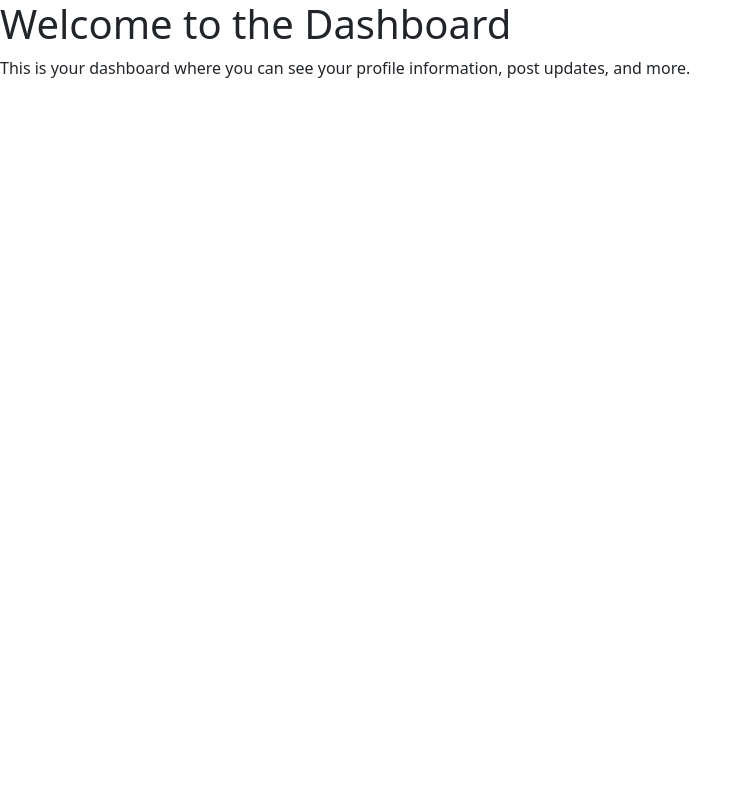
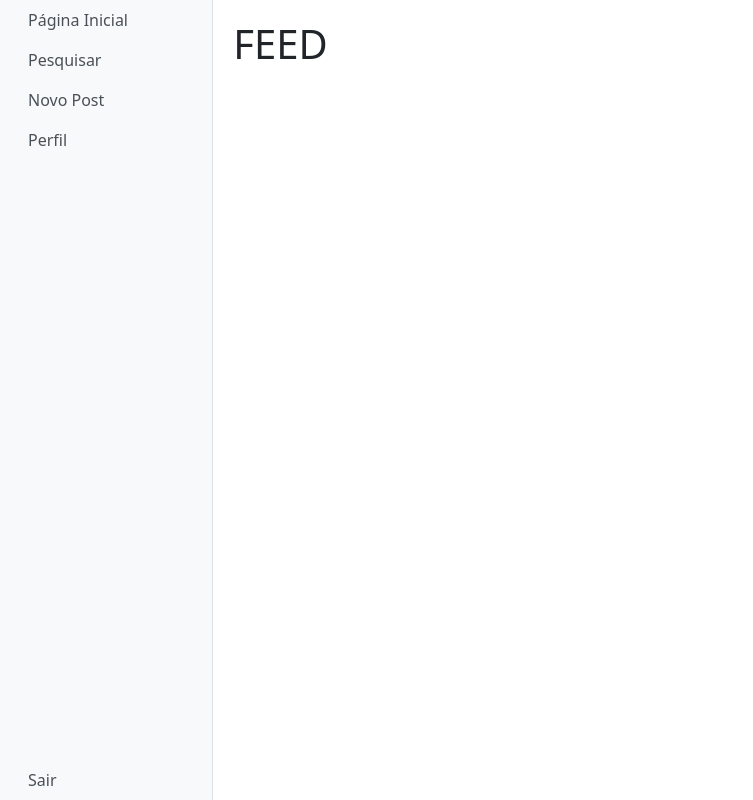
Before and after one commit to Projeto-Alceu-Mateus/Instagramfront, a React (Create React App) app: page /home in a window 1280 px wide. Shown: the whole page, without its empty margins (0-753 px from the left). Built offline with nearby package versions, Linux system fonts and the light colour scheme; sample sign-in values are in the browser's storage.

Commit message:
feat: home

```diff
--- a/package.json
+++ b/package.json
@@ -11,6 +11,7 @@
     "@testing-library/user-event": "^13.5.0",
     "axios": "^1.6.8",
     "bootstrap": "^5.3.3",
+    "js-cookie": "^3.0.5",
     "react": "^18.3.1",
     "react-dom": "^18.3.1",
     "react-router-dom": "^6.23.0",
--- a/src/App.js
+++ b/src/App.js
@@ -1,9 +1,9 @@
 import React from 'react';
 import { BrowserRouter as Router, Routes, Route, Navigate } from 'react-router-dom';
 import Login from './components/auth/login';
-import Home from './components/Home'; // Certifique-se de que o caminho está correto
-import 'bootstrap/dist/css/bootstrap.min.css';
+import Home from './components/Home';
 import Signup from './components/auth/Signup';
+import AuthGuard from './components/service/authGuard';
 
 function App() {
   return (
@@ -11,8 +11,8 @@ function App() {
       <Routes>
         <Route path="/login" element={<Login />} />
         <Route path="/signup" element={<Signup />} />
-        <Route path="/home" element={<Home />} />
-        <Route path="/" element={<Login />} />
+        <Route path="/home" element={<AuthGuard><Home /></AuthGuard>} />
+        <Route path="/" element={<Navigate replace to="/login" />} />
       </Routes>
     </Router>
   );
--- a/src/components/Home.js
+++ b/src/components/Home.js
@@ -1,10 +1,44 @@
 import React from 'react';
+import { Link, useNavigate } from 'react-router-dom';
+import './assets/css/home.css';
 
 function Home() {
+    const navigate = useNavigate();
+
+    const handleLogout = () => {
+        localStorage.removeItem('userToken');
+        navigate('/login');
+    };
+
     return (
-        <div>
-            <h1>Welcome to the Dashboard</h1>
-            <p>This is your dashboard where you can see your profile information, post updates, and more.</p>
+        <div className="container-fluid h-100">
+            <div className="row h-100">
+                <div className="col-md-3 col-lg-2 d-flex flex-column min-vh-100 bg-light sidebar">
+                    <ul className="nav flex-column nav-flex-grow">
+                        <li className="nav-item">
+                            <Link className="nav-link" to="/pagina-inicial">Página Inicial</Link>
+                        </li>
+                        <li className="nav-item">
+                            <Link className="nav-link" to="/pesquisar">Pesquisar</Link>
+                        </li>
+                        <li className="nav-item">
+                            <Link className="nav-link" to="/novo-post">Novo Post</Link>
+                        </li>
+                        <li className="nav-item">
+                            <Link className="nav-link" to="/perfil">Perfil</Link>
+                        </li>
+                    </ul>
+                    <ul className="nav flex-column">
+                        <li className="nav-item">
+                            <button className="btn btn-link nav-link" onClick={handleLogout}>Sair</button>
+                        </li>
+                    </ul>
+                </div>
+                <div className="col-md-9 col-lg-10 feed">
+                    <h1>FEED</h1>
+                    {/* Aqui você pode adicionar os componentes ou conteúdo do feed */}
+                </div>
+            </div>
         </div>
     );
 }
--- /dev/null
+++ b/src/components/assets/css/home.css
@@ -0,0 +1,26 @@
+/* Home.css */
+.sidebar {
+    background-color: #f8f9fa; /* Cor de fundo */
+    border-right: 1px solid #dee2e6; /* Borda divisória */
+    display: flex; /* Habilita flexbox */
+    flex-direction: column; /* Organiza os filhos em coluna */
+    justify-content: space-between; /* Espaça os elementos entre o topo e o fundo */
+}
+
+.nav-flex-grow {
+    flex-grow: 1; /* Faz com que esse elemento ocupe todo o espaço disponível */
+}
+
+.sidebar .nav-link {
+    color: #495057; /* Cor do texto */
+    transition: background-color 0.3s, color 0.3s; /* Transições suaves */
+}
+
+.sidebar .nav-link:hover, .sidebar .nav-link:focus {
+    background-color: #e9ecef; /* Fundo ao passar o mouse */
+    color: #007bff; /* Cor do texto ao passar o mouse */
+}
+
+.feed {
+    padding: 20px; /* Espaçamento interno */
+}
--- a/src/components/auth/login.js
+++ b/src/components/auth/login.js
@@ -3,6 +3,7 @@ import { useNavigate } from 'react-router-dom';
 import authService from '../service/authService';
 import Logo from './Instagram.png';
 import './login.css';
+import 'bootstrap/dist/css/bootstrap.min.css';
 function Login() {
     const [username, setUsername] = useState('');
     const [password, setPassword] = useState('');
--- /dev/null
+++ b/src/components/service/authGuard.js
@@ -0,0 +1,21 @@
+import React from 'react';
+import { useNavigate } from 'react-router-dom';
+
+const AuthGuard = ({ children }) => {
+    const navigate = useNavigate();
+    const token = localStorage.getItem('userToken');
+
+    React.useEffect(() => {
+        if (!token) {
+            navigate('/login');
+        }
+    }, [token, navigate]);
+
+    if (!token) {
+        return null; // ou um componente de carregamento, enquanto verifica o token
+    }
+
+    return children;
+};
+
+export default AuthGuard;
```
Also changed, not shown: 1 other file (tests, documents, lock files or other folders).
